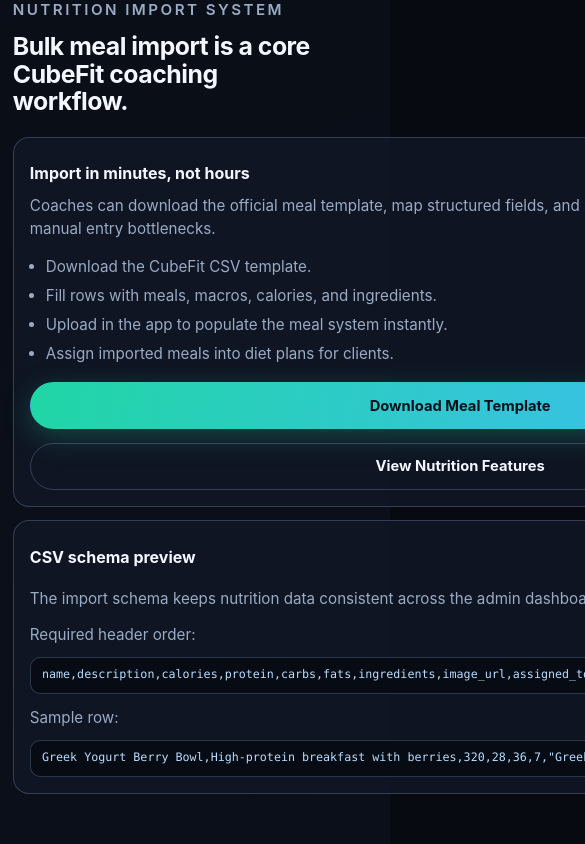
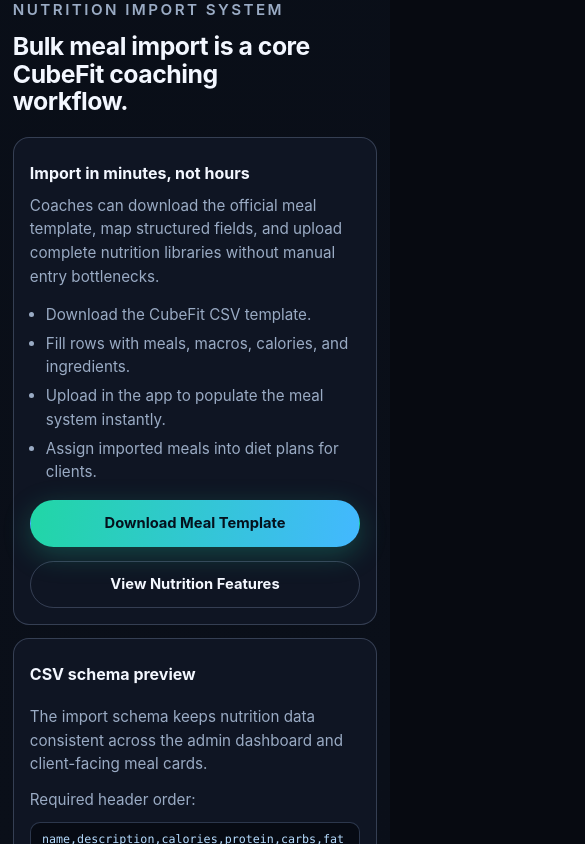
Before and after one commit to ikocevski/cubefitwebapp, a React (Vite) app: page / in a window 390 px wide. Shown: the part 5680-6524 px from the top of the page, 585 px wide, since content can reach past the window. Built offline with nearby package versions, Linux system fonts and the light colour scheme.

Commit message:
Polish CubeFit mobile experience

```diff
--- a/src/App.jsx
+++ b/src/App.jsx
@@ -293,6 +293,22 @@
     };
   }, [isMenuOpen]);
 
+  useEffect(() => {
+    const handleKeyDown = (event) => {
+      if (event.key === "Escape") {
+        closeMenu();
+      }
+    };
+
+    if (isMenuOpen) {
+      window.addEventListener("keydown", handleKeyDown);
+    }
+
+    return () => {
+      window.removeEventListener("keydown", handleKeyDown);
+    };
+  }, [isMenuOpen]);
+
   const closeMenu = () => setIsMenuOpen(false);
 
   return (
@@ -345,7 +361,16 @@
             aria-label="Mobile primary navigation"
           >
             <div className="mobile-nav-panel-header">
-              <span>Menu</span>
+              <div className="mobile-nav-brand">
+                <img
+                  className="brand-logo"
+                  src="/2.png"
+                  alt="CubeFit logo"
+                  width="30"
+                  height="30"
+                />
+                <span>Menu</span>
+              </div>
               <button
                 type="button"
                 className="mobile-nav-close"
@@ -511,7 +536,7 @@
             <p className="eyebrow">Nutrition Import System</p>
             <h2>Bulk meal import is a core CubeFit coaching workflow.</h2>
           </div>
-          <div className="split-grid">
+          <div className="split-grid import-grid">
             <article className="panel import-panel">
               <h3>Import in minutes, not hours</h3>
               <p>
@@ -550,9 +575,13 @@
                 admin dashboard and client-facing meal cards.
               </p>
               <p className="schema-label">Required header order:</p>
-              <code className="schema-code">{mealImportColumns.join(",")}</code>
+              <code className="schema-code schema-wrap">
+                {mealImportColumns.join(",")}
+              </code>
               <p className="schema-label">Sample row:</p>
-              <code className="schema-code">{mealImportPreviewRow}</code>
+              <code className="schema-code schema-wrap">
+                {mealImportPreviewRow}
+              </code>
             </article>
           </div>
         </section>
--- a/src/index.css
+++ b/src/index.css
@@ -55,6 +55,10 @@
 button,
 a {
   -webkit-tap-highlight-color: transparent;
+}
+
+body.menu-open {
+  overflow: hidden;
 }
 
 #root {
@@ -174,6 +178,12 @@
   font-size: 0.85rem;
   letter-spacing: 0.12em;
   text-transform: uppercase;
+}
+
+.mobile-nav-brand {
+  display: inline-flex;
+  align-items: center;
+  gap: 0.65rem;
 }
 
 .mobile-nav-close {
@@ -380,6 +390,10 @@
   gap: 1rem;
 }
 
+.import-grid {
+  align-items: stretch;
+}
+
 .panel,
 .comparison-card,
 .feature-card,
@@ -437,6 +451,10 @@
   color: #b7ddff;
   font-size: 0.8rem;
   font-family: "SFMono-Regular", Menlo, Monaco, Consolas, monospace;
+}
+
+.schema-wrap {
+  line-height: 1.5;
 }
 
 .pill-grid {
@@ -718,6 +736,12 @@
     padding: 0.55rem 0.7rem;
   }
 
+  .schema-wrap {
+    white-space: normal;
+    overflow-wrap: anywhere;
+    word-break: break-word;
+  }
+
   .footer-links {
     gap: 0.6rem;
   }
@@ -743,6 +767,15 @@
     width: 42px;
     height: 42px;
     border-radius: 12px;
+  }
+
+  .mobile-nav-panel {
+    width: min(90vw, 360px);
+    padding: 0.9rem;
+  }
+
+  .mobile-nav-links a {
+    padding: 0.88rem 0.95rem;
   }
 
   main,
```
